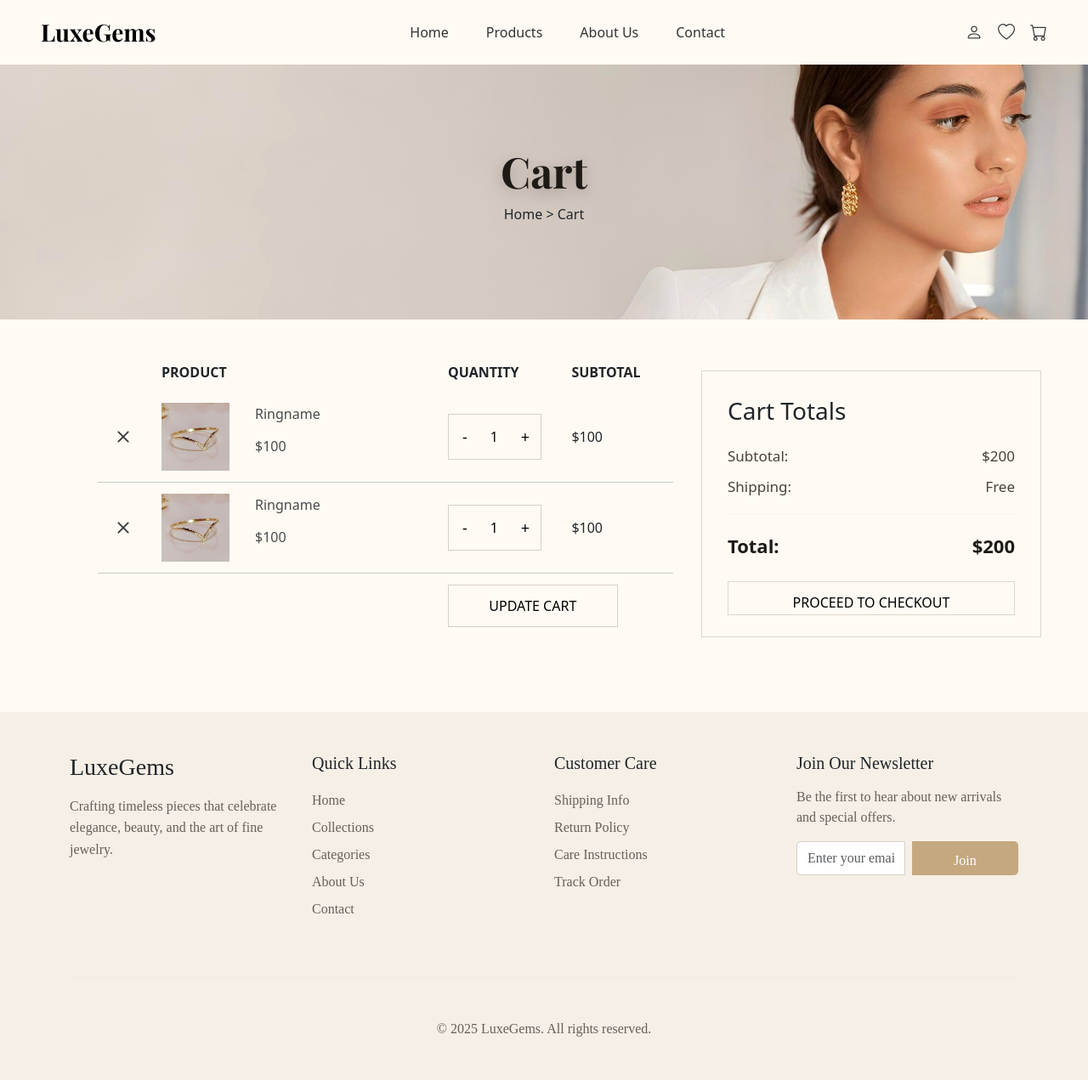
After one commit to Adarsh347/Luxegems---E-commerce-jwellery-shop, a Django app: page /cart in a window 1280 px wide. The commit adds this page. Shown: the whole page at 85% size. Run offline with Django 5.2, Linux system fonts and the light colour scheme.

Commit message:
cart and wishlist

```diff
--- /dev/null
+++ b/store/controller/cart.py
@@ -0,0 +1,5 @@
+from django.shortcuts import render,redirect
+from django.contrib import  messages
+
+def index(request):
+    return render(request,'store/cart.html')
--- /dev/null
+++ b/store/controller/wishlist.py
@@ -0,0 +1,5 @@
+from django.shortcuts import render,redirect
+from django.contrib import  messages
+
+def index(request):
+    return render(request,"store/wishlist.html")
--- /dev/null
+++ b/store/templates/store/cart.html
@@ -0,0 +1,275 @@
+{% extends 'store/layouts/main.html' %}
+{% block content %}
+    <style>
+            body{
+                margin: 0;
+                padding: 0;
+                background: #fffbf4;
+            }
+            h3{
+
+                font-size: 50px;
+                font-family: "Didot", "Playfair Display", serif;
+                text-shadow:
+                0 4px 15px rgba(0,0,0,0.15),
+                0 8px 30px rgba(0,0,0,0.1);
+                color: #1E1A16;
+                text-align: center;
+            }
+            .navbar{
+                background-color:#fffbf4;
+            }
+            .navbar .nav-link{
+                font-size: 16px;
+                color: #333;
+                padding: .25rem .5rem;
+            }
+            .navbar .nav-link:hover {
+                color: #b88f5f;
+            }
+
+            .bi{
+                font-size: 20px; color: #3a3a3a;
+            }
+            .bi:hover{
+                color: #b88f5f;
+            }
+            .navbar .navbar-collapse{
+                flex: 0 0 auto;
+            }
+            .navbar .navbar-brand{
+                flex: 0 0 auto;
+            }
+
+
+
+            .cart{
+                width: 100%;
+                height: 300px;
+                background-image: url('wishlist.png') ;
+                display: flex;
+                justify-content: center;
+                align-items: center;
+                flex-direction: column;
+                text-align: center;
+            }
+            .cart img{
+                object-fit: cover;
+                width: 100%;
+                height: 100%;
+            }
+            .image img{
+                width:80px;
+                height:80px;
+                object-fit: cover;
+            }
+            td ,th{
+                padding: 10px 15px;
+            }
+            table{
+                width: 55%;
+                margin-left: 90px;
+            }
+            .icon{
+                width: 1%;
+            }
+            .image{
+                width: 10%;
+            }
+            .details{
+                width: 45%;
+            }
+            .quantity{
+                width: 22%;
+            }
+            .subtotal{
+                width: 22%;
+            }
+            .items{
+                border-bottom: 1px solid rgb(201, 201, 201);
+            }
+            .qty-box{
+                display: flex;
+                align-items: center;
+                gap: 8px;
+                border: 1px solid #d6cfc7;
+                padding: 6px 10px;
+                width: 110px;
+                justify-content: space-between;
+            }
+
+            .qty-btn{
+                background-color: transparent;
+                color: rgb(0, 0, 0);
+                border: none;
+                width: 30px;
+                height: 30px;
+                font-size: 18px;
+                cursor: pointer;
+            }
+            .qty-input{
+                width: 35px;
+                text-align: center;
+                border: none;
+                font-size: 16px;
+                background: transparent;
+            }
+            .qty-input:focus{
+                outline: none;
+            }
+            .update{
+                width: 80%;
+                height: 50px;
+                border: 1px solid #d6cfc7;
+                background-color: transparent;
+            }
+
+            .checkout-box{
+                width: 400px;
+                background: transparent;
+                padding: 25px 30px;
+                border: 1px solid #e0d6cc;
+                margin-left: auto;
+                margin-top: 20px;
+                margin-right: 30px;
+            }
+
+            .checkout-box p{
+                font-size: 28px;
+                margin-bottom: 20px;
+            }
+
+            .checkout-box .line{
+                display: flex;
+                justify-content: space-between;
+                margin: 10px 0;
+                font-size: 17px;
+                color: #4b4038;
+            }
+
+            .checkout-box hr{
+                border: none;
+                border-top: 1px solid #e0d6cc;
+                margin: 20px 0;
+            }
+
+            .checkout-box .total{
+                display: flex;
+                justify-content: space-between;
+                font-size: 22px;
+                font-weight: 700;
+                color: #1E1A16;
+                margin-bottom: 25px;
+            }
+
+            .checkout-btn{
+                width: 100%;
+                padding: 12px 0;
+                background: transparent;
+                color: rgb(0, 0, 0);
+                border: 1px solid #e0d6cc;
+                font-size: 16px;
+                cursor: pointer;
+                transition: 0.2s;
+            }
+    </style>
+
+
+    <div class="menu">
+        <div class="cart">
+            <div>
+                <h3>Cart</h3>
+                <p>Home > Cart</p>
+            </div>
+        </div>
+
+        <div style="padding: 40px 25px; display:flex; flex-direction: row;">
+        <table>
+            <tr>
+                <th class="icon"></th>
+                <th class="image">PRODUCT</th>
+                <th></th>
+                <th class="quantity">QUANTITY</th>
+                <th class="subtotal">SUBTOTAL</th>
+            </tr>
+
+
+
+
+
+            <tr class="items">
+                <td class="icon"><i class="bi bi-x" style="font-size: 30px;"></i></td>
+                <td class="image"><img src="ring1.jpg" alt=""></td>
+                <td class="details">
+                    <p>Ringname</p>
+                    <p>$100</p>
+                </td>
+                <td class="quantity">
+                    <div class="qty-box">
+                    <button class="qty-btn">-</button>
+                    <input type="text" value="1" class="qty-input">
+                    <button class="qty-btn">+</button>
+                    </div>
+                </td>
+                <td class="subtotal">$100</td>
+            </tr>
+            <tr class="items">
+                <td class="icon"><i class="bi bi-x" style="font-size: 30px;"></i></td>
+                <td class="image"><img src="ring1.jpg" alt=""></td>
+                <td class="details">
+                    <p>Ringname</p>
+                    <p>$100</p>
+                </td>
+                <td class="quantity">
+                    <div class="qty-box">
+                    <button class="qty-btn">-</button>
+                    <input type="text" value="1" class="qty-input">
+                    <button class="qty-btn">+</button>
+                    </div>
+                </td>
+                <td class="subtotal">$100</td>
+            </tr>
+
+
+
+
+            <tr>
+                <td></td>
+                <td></td>
+                <td></td>
+                <td colspan="2"><button class="update">UPDATE CART</button></td>
+            </tr>
+
+        </table>
+
+
+        <div class="checkout-box">
+            <p>Cart Totals</p>
+
+            <div class="line">
+                <span>Subtotal:</span>
+                <span>$200</span>
+            </div>
+
+            <div class="line">
+                <span>Shipping:</span>
+                <span>Free</span>
+            </div>
+
+            <hr>
+
+            <div class="total">
+                <span>Total:</span>
+                <span>$200</span>
+            </div>
+
+            <button class="checkout-btn">PROCEED TO CHECKOUT</button>
+        </div>
+
+
+        </div>
+
+
+    </div>
+
+{% endblock %}
--- a/store/templates/store/inc/navbar.html
+++ b/store/templates/store/inc/navbar.html
@@ -51,8 +51,8 @@
           </ul>
         </div>
 
-        <a href="/wishlist.html"><i class="bi bi-heart" title="Wishlist"></i></a>
-        <a href="/cart.html"><i class="bi bi-cart" title="Cart"></i></a>
+        <a href="{% url 'wishlist' %}"><i class="bi bi-heart" title="Wishlist"></i></a>
+        <a href="{% url 'cart' %}"><i class="bi bi-cart" title="Cart"></i></a>
 
         <!-- Mobile toggler -->
         <button class="navbar-toggler" type="button" data-bs-toggle="collapse"
--- a/store/urls.py
+++ b/store/urls.py
@@ -1,16 +1,18 @@
 from django.urls import path
 from .import views
-from store.controller import authview
+from store.controller import authview,wishlist,cart
 
 urlpatterns = [
     path('',views.home,name='home'),
     path('products',views.products,name='products'),
     path('aboutus',views.aboutus,name='aboutus'),
     path('contactus',views.contactus,name='contactus'),
+    path('wishlist',wishlist.index,name='wishlist'),
+    path('cart',cart.index,name='cart'),
+
     path('login/',authview.loginpage,name='loginpage'),
     path('register',authview.register,name='register'),
     path('logout/',authview.logoutpage,name='logoutpage'),
+
     path('collections/<str:cate_slug>/<str:prod_slug>',views.productview,name='productview'),
-
-
 ]
```
Also changed, not shown: store/templates/store/products/home.html (+19 -8 lines), store/templates/store/products/view.html (+69 -9 lines), store/templates/store/wishlist.html (added, +130 -0 lines), store/views.py (+5 -2 lines).
